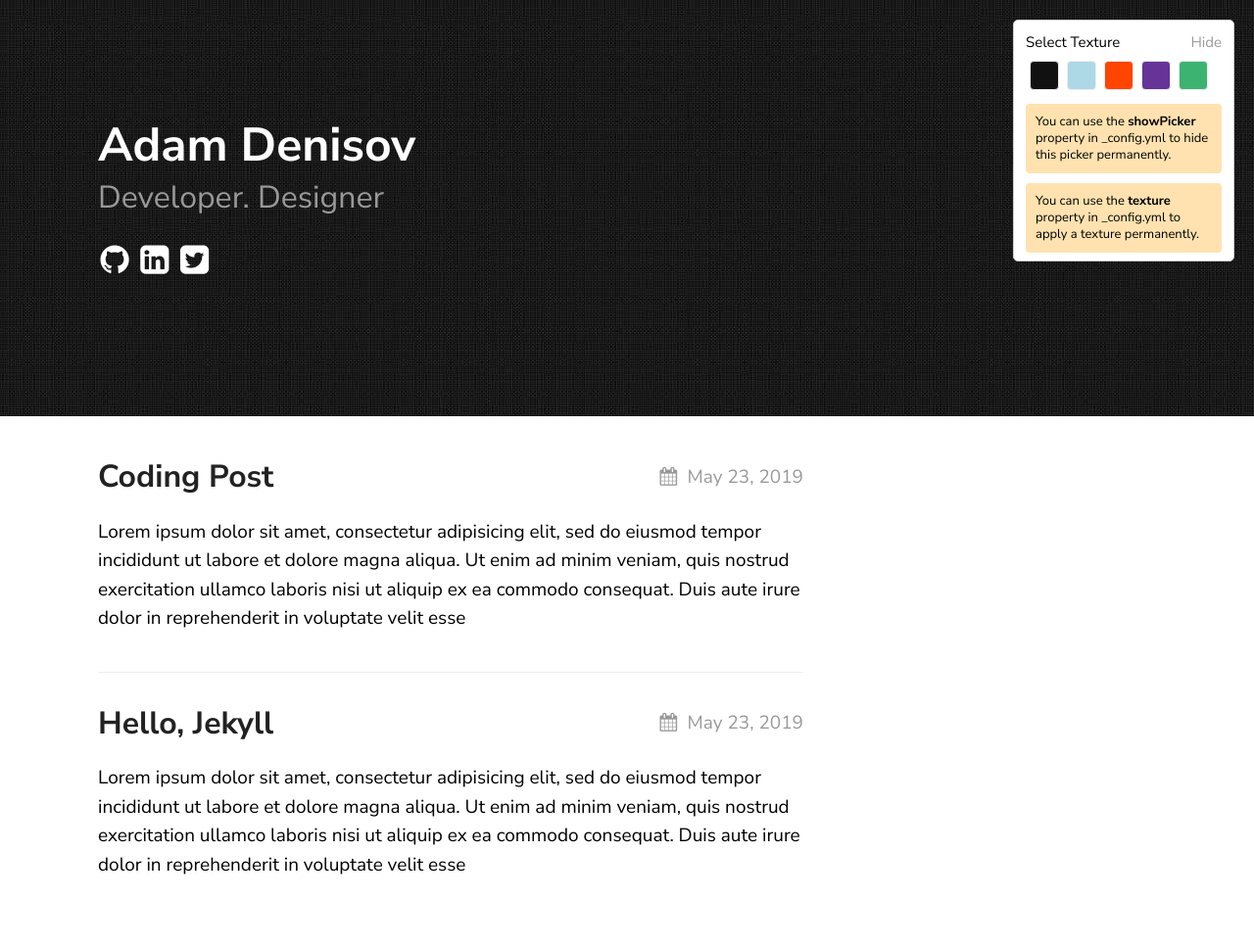
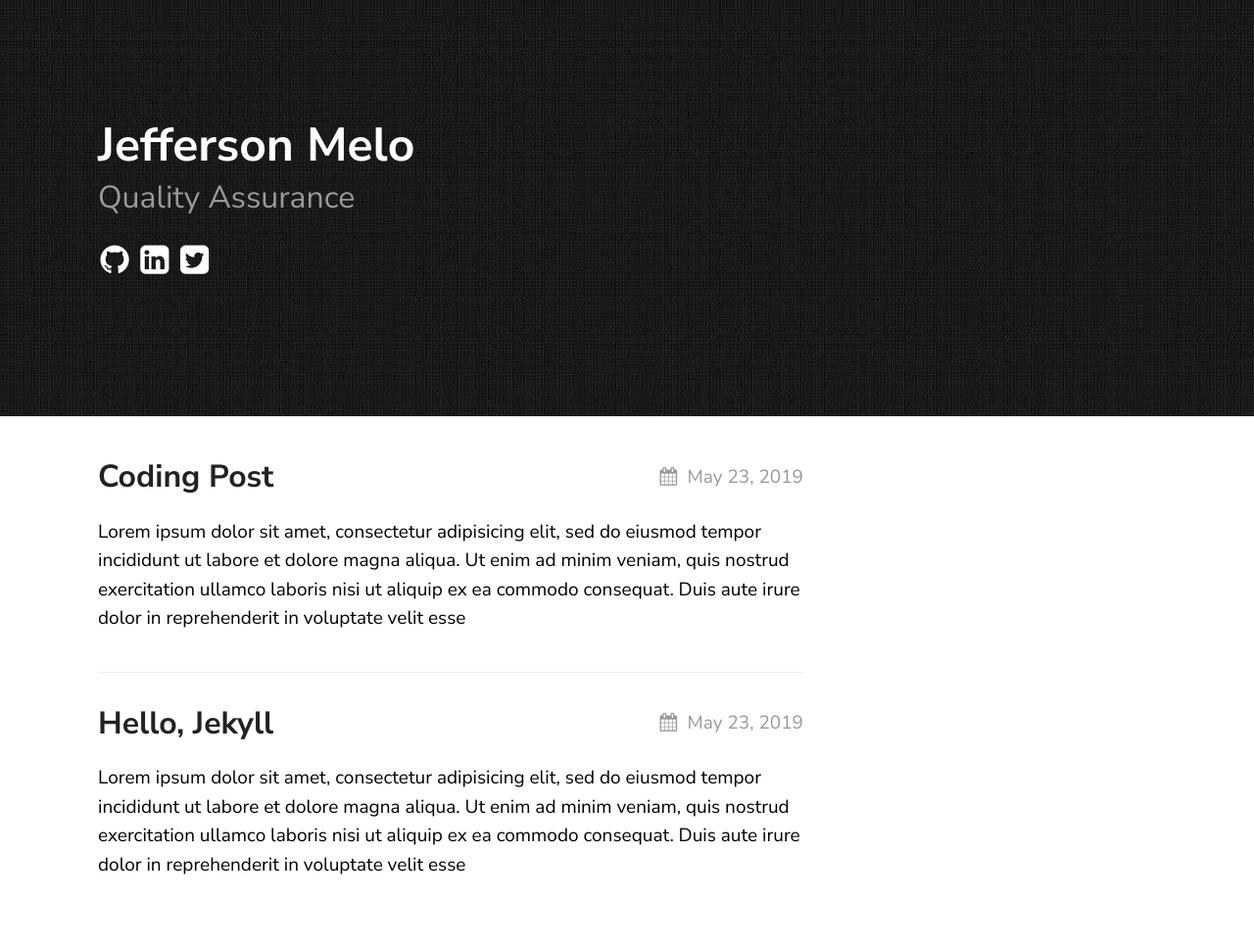
Before and after one commit to jeffersonmello8/jeffersonmello8.github.io, a Jekyll site: the page built from index.md, in a window 1280 px wide. Shown: the whole page at 98% size. Built offline with Jekyll 4.4.1, drawn with Linux system fonts in a browser that asks for light colours.

Commit message:
inseri minhas informações no tema

```diff
--- a/_config.yml
+++ b/_config.yml
@@ -15,18 +15,18 @@ sass:
 
 permalink: /posts/:title/
 texture:
-  title: Adam Denisov
-  tagline: Developer. Designer
+  title: Jefferson Melo
+  tagline: Quality Assurance
   date_format: "%b %-d, %Y"
   style: black
   showNav: false
-  showPicker: true
+  showPicker: false
 
   # generate social links in footer
   social_links:
-    twitter: thelehhman
-    github:  thelehhman
-    linkedIn: in/thelehhman
+    twitter: jeffersonmello8
+    github:  jeffersonmello8
+    linkedIn: in/jeffersonmelo8
     rss: rss
 
 
--- a/_includes/nav.html
+++ b/_includes/nav.html
@@ -2,7 +2,7 @@
 <div class="navbar">
 	<ul>
 		<a href="#"><li>Home</li></a>
-		<a href="#"><li>About</li></a>
+		<a href="#"><li>Sobre</li></a>
 	</ul>
 </div>
 {%- endif -%}
```
